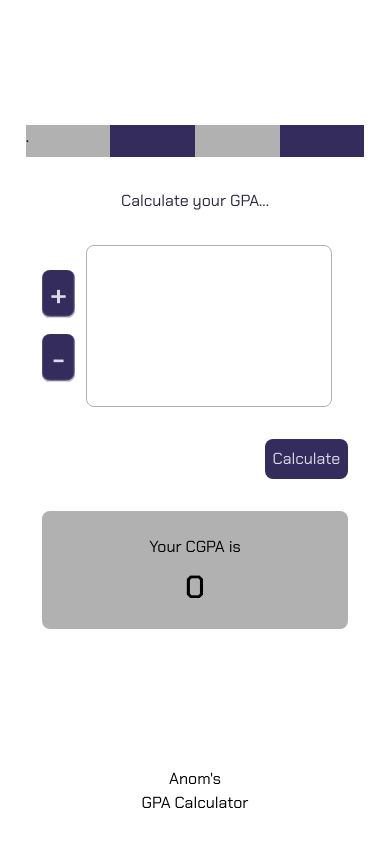
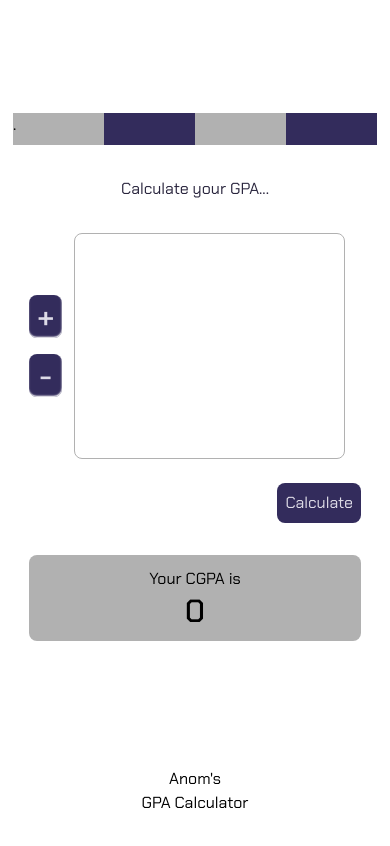
Before and after one commit to Ano-ly/AnomsCGPACalculator, a React (Vite) app: page / in a window 390 px wide. Shown: the top 846 px of the page. Built offline with nearby package versions, Linux system fonts and the light colour scheme.

Commit message:
Make minor UI changes

```diff
--- a/src/App.css
+++ b/src/App.css
@@ -63,7 +63,7 @@ button {
   border-radius: 0.5rem;
   box-shadow: inset -0.02rem -0.08rem 0.1rem rgb(255, 255, 255);
   font-size: 2rem;
-  line-height: 2rem;
+  line-height: 1.7rem;
   color: var(--font1-color);
   cursor: pointer;
   text-align: center;
@@ -103,14 +103,13 @@ button {
   flex-grow: 0;
   justify-content: flex-end;
   gap: 2rem;
-
 }
 .cont__main__cmb {
   box-sizing: border-box;
   display: flex;
   flex-direction: column;
   justify-content: center;
-  gap: 2rem;
+  gap: 1.5rem;
   padding-left: 1rem;
   padding-right: 1rem;
   overflow-x: scroll;
@@ -147,6 +146,7 @@ button {
   flex-direction: column;
   gap: 1rem;
   min-width: 11rem;
+  padding-left: 0.5rem;
 }
 .cont__main__cmb__maj__crsdiv::placeholder {
   font-size: 3rem;
@@ -181,8 +181,7 @@ button {
   flex-direction: row;
   flex-shrink: 1;
   flex-basis: 1;
-  gap: 0.5rem;
-
+  gap: 0.2rem;
 }
 
 .cont__main__cmb__maj__crsdiv__cse__flds {
@@ -218,7 +217,8 @@ button {
 }
 .cont__main__cmb__maj__crsdiv__cse__flds__err {
   text-align: end;
-  font-size: 0.7rem;
+  font-size: 0.55rem;
+
   padding-right: 0.5rem;
   padding-top: 0.3rem;
   color: var(--font3-color);
@@ -241,7 +241,7 @@ button {
   flex: 1;
   font-family: "Chakra Petch", serif;
   min-width: 0;
-  height: 2.5rem;
+  min-height: 2.5rem;
   padding-left: 1rem;
   border-radius: 0.5rem;
   border: 1px solid var(--div2-color);
@@ -289,4 +289,19 @@ button {
   .cont__main__cmb__maj__sbar {
     padding-right: 0.2rem;
   }
+  .cont__main__cmb__maj__crs {
+    height: 12rem;
+  }
+  .cont__main__cmb__cpt__rst {
+    line-height: 2rem;
+    min-height: 3.5rem;
+    padding: 0.5rem;
+  }
+  .cont__main {
+    padding-left: 0.2rem;
+    padding-right: 0.2rem;
+  }
+  .cont__main__cmb__maj__crsdiv__cse__flds__fld {
+    min-height: 2.7rem;
+  }
 }
--- a/src/Course.jsx
+++ b/src/Course.jsx
@@ -102,11 +102,6 @@ function Course(props) {
     }
     return (
         <div className="cont__main__cmb__maj__crsdiv__cse">
-            <div className="cont__main__cmb__maj__crsdiv__cse__num">
-                <div className="cont__main__cmb__maj__crsdiv__cse__num__img">
-                    {props.num}
-                </div>
-            </div>
             <div className="cont__main__cmb__maj__crsdiv__cse__flds">
                 <div className="cont__main__cmb__maj__crsdiv__cse__flds__main">
                     <input className="cont__main__cmb__maj__crsdiv__cse__flds__fld staticinfo" type="text" placeholder="Course Code" name="crs_title" onChange={handleOnChangeCode}/>
@@ -115,6 +110,11 @@ function Course(props) {
                 </div>
                 <div className="cont__main__cmb__maj__crsdiv__cse__flds__err">{error}</div>
             </div>
+            <div className="cont__main__cmb__maj__crsdiv__cse__num">
+                <div className="cont__main__cmb__maj__crsdiv__cse__num__img">
+                    {props.num}
+                </div>
+            </div>
         </div>
     );
 }
```
